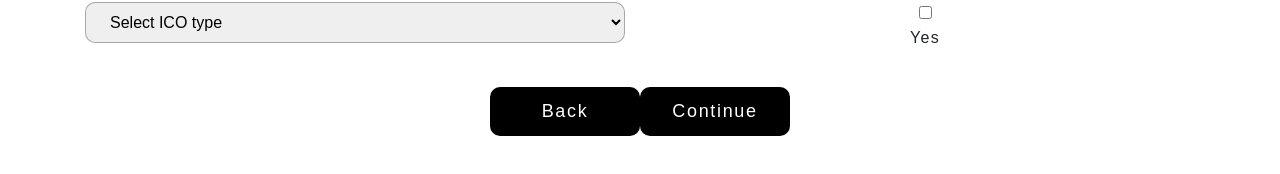
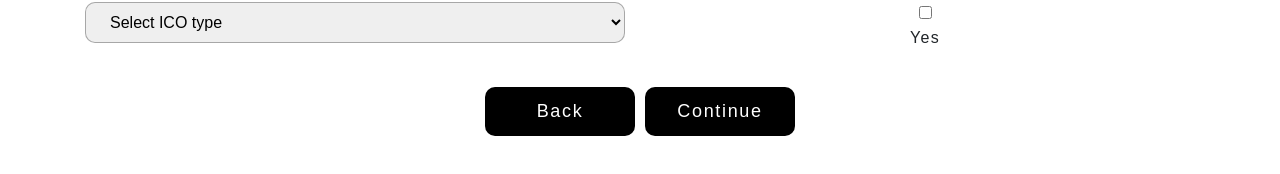
Before and after one commit to challengewin618/tokeneditor_frontend, a React (Create React App) app in the folder client/: page /step2 in a window 1280 px wide. Shown: the part 558-732 px from the top of the page. Built offline with nearby package versions, Linux system fonts and the light colour scheme.

Commit message:
Update styles.css
update button style

```diff
--- a/client/public/assets/styles.css
+++ b/client/public/assets/styles.css
@@ -80,7 +80,7 @@ h2 {
 	font-size: 18px;
 	text-align: center;
 	padding: 10px 20px;
-	margin: 5px 0;
+	margin: 5px 5px;
 	letter-spacing: 1.67px;
 	cursor: pointer;
 	transition: all 0.3s;
```
